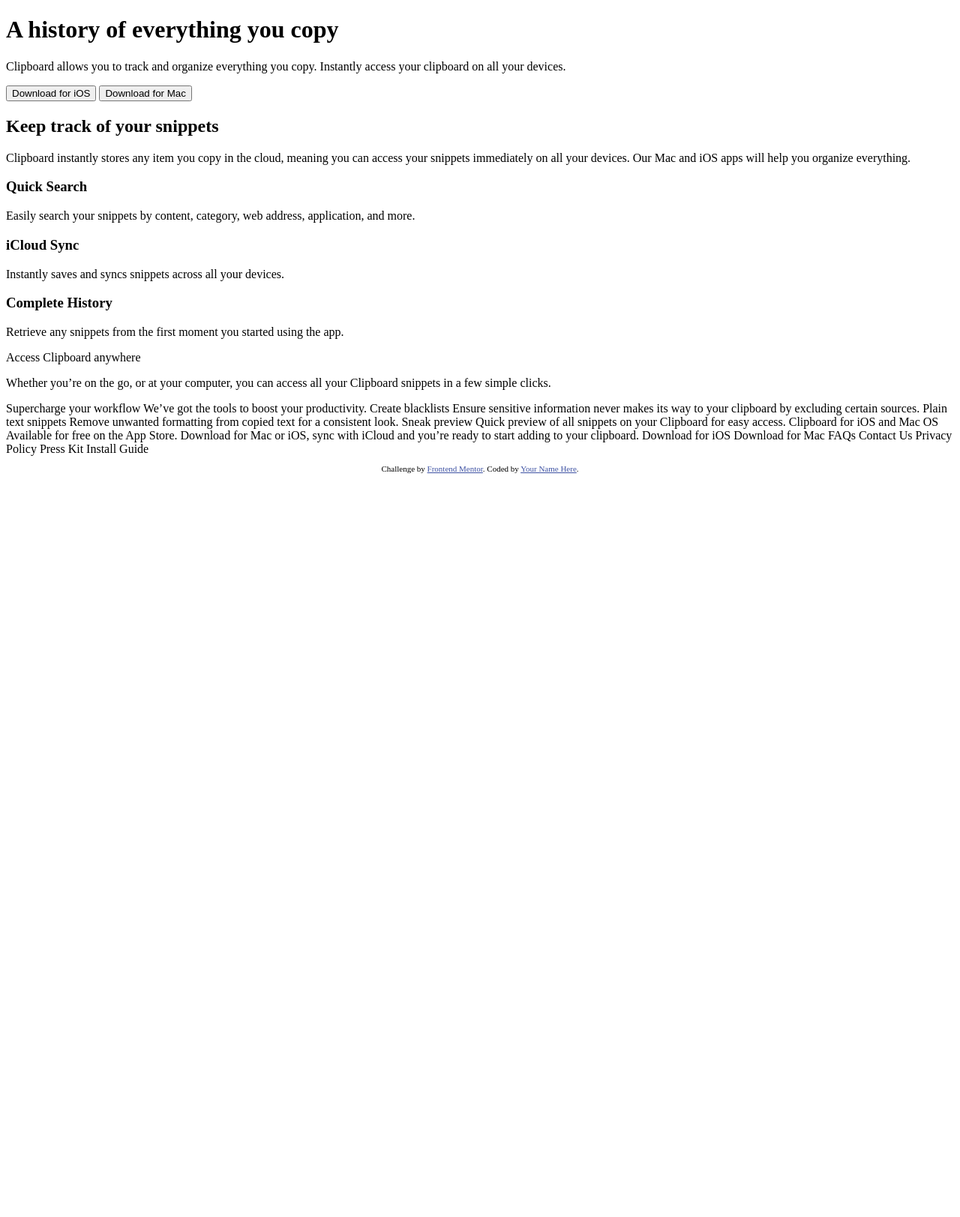
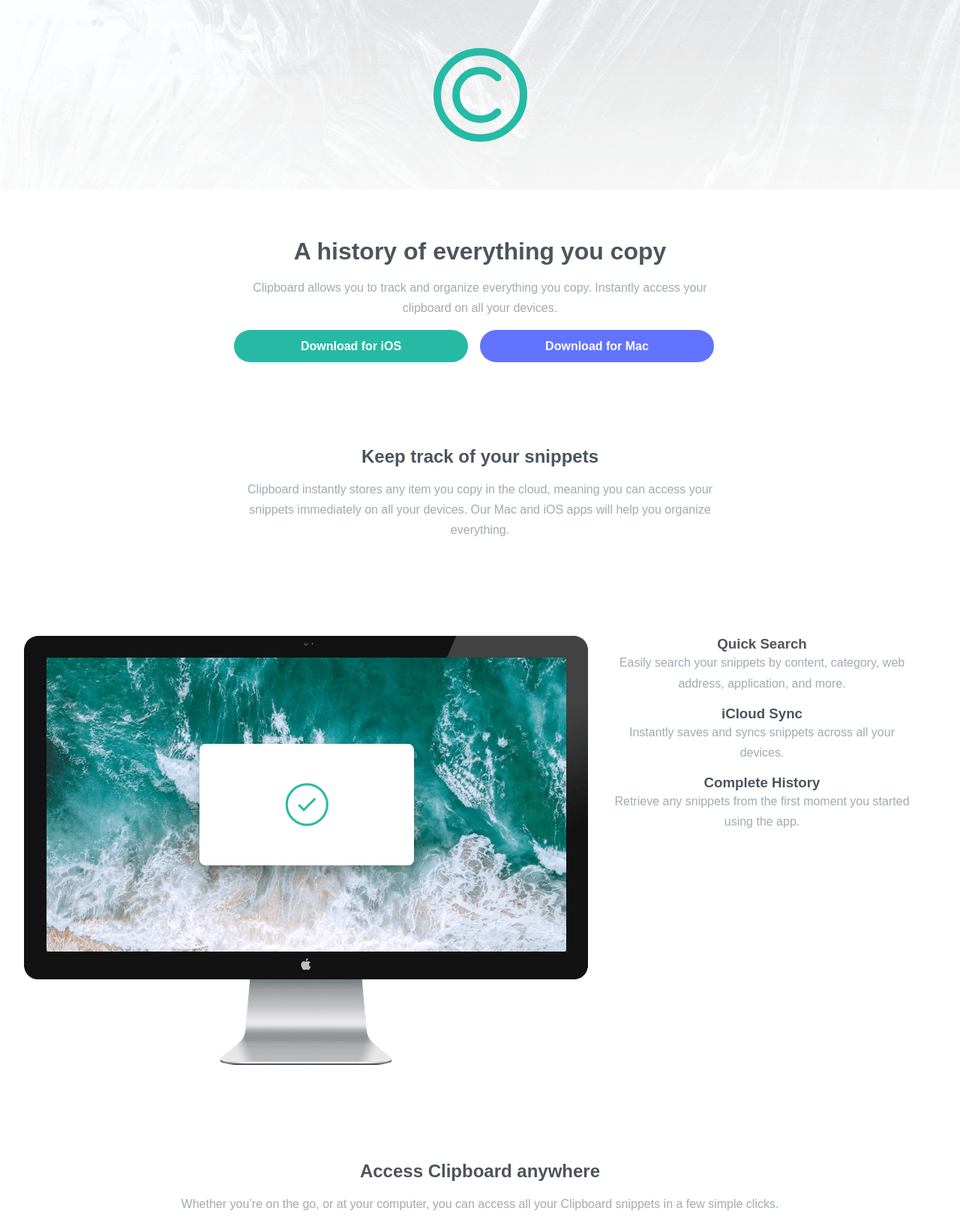
Before and after one commit to mariapaulav/FrontendMentor, a plain HTML site: page clipboard-landing-page-master/index.html in a window 1280 px wide. Shown: the top 1623 px of the page at 75% size. Before the commit the page ends 800 px from the top, so only its background shows below. Drawn offline with Linux system fonts and the light colour scheme; a web font is replaced by a local one.

Commit message:
Clipboard landing page

```diff
--- a/clipboard-landing-page-master/index.html
+++ b/clipboard-landing-page-master/index.html
@@ -3,89 +3,129 @@
 <head>
   <meta charset="UTF-8">
   <meta name="viewport" content="width=device-width, initial-scale=1.0"> <!-- displays site properly based on user's device -->
-
   <link rel="icon" type="image/png" sizes="32x32" href="./images/favicon-32x32.png">
-
+  <link rel="stylesheet" href="./styles.css">
+<link rel="preconnect" href="https://fonts.googleapis.com">
+<link rel="preconnect" href="https://fonts.gstatic.com" crossorigin>
+<link href="https://fonts.googleapis.com/css2?family=Bai+Jamjuree:wght@400;600&display=swap" rel="stylesheet">
   <title>Frontend Mentor | Clipboard landing page</title>
-
-  <!-- Feel free to remove these styles or customise in your own stylesheet 👍 -->
-  <style>
-    .attribution { font-size: 11px; text-align: center; }
-    .attribution a { color: hsl(228, 45%, 44%); }
-  </style>
 </head>
 <body>
-
+  <header class="header">
+    <img src="./images/logo.svg" alt="logo">
+  </header>
+  <div class="container flow-content l-space container1">
     <h1>A history of everything you copy</h1>
-
     <p>Clipboard allows you to track and organize everything you
         copy. Instantly access your clipboard on all your devices.</p>
+    <div class="split">
+      <button>Download for iOS</button>
+      <button class="blue-button">Download for Mac</button>
+    </div>
+  </div>
 
-  <button>Download for iOS</button>
-  <button>Download for Mac</button>
 
-  <h2>Keep track of your snippets</h2>
-
+  <div class="container flow-content xl-space">
+    <div class="container flow-content l-space container1">
+      <h2 class="l-space">Keep track of your snippets</h2>
       <p>
         Clipboard instantly stores any item you copy in the cloud,
         meaning you can access your snippets immediately on all your
         devices. Our Mac and iOS apps will help you organize everything.
       </p>
+    </div>
+    <div class="split l-space">
+      <img class="l-space" src="./images/image-computer.png" alt="">
+      <div class="flow-content l-space">
+        <div class="container container1">
+          <h3>Quick Search</h3>
+          <p>Easily search your snippets by content, category, web address, application, and more.</p>
+        </div>
+        <div class="container container1">
+          <H3>iCloud Sync</H3>
+          <p>Instantly saves and syncs snippets across all your devices.</p>
+        </div>
+        <div class="container container1">
+          <h3>Complete History</h3>
+          <p>Retrieve any snippets from the first moment you started using the app.</p>
+        </div>
+      </div>
+    </div>
+  </div>
 
-  <h3>Quick Search</h3>
-
-  <p>Easily search your snippets by content, category, web address, application, and more.</p>
-
-  <H3>iCloud Sync</H3>
-
-  <p>Instantly saves and syncs snippets across all your devices.</p>
-
-  <h3>Complete History</h3>
-
-  <p>Retrieve any snippets from the first moment you started using the app.</p>
-
-  Access Clipboard anywhere
-
+  <div class="container flow-content xl-space">
+    <div class="container flow-content l-space container11">
+      <h2>Access Clipboard anywhere</h2>
       <p>
         Whether you’re on the go, or at your computer, you can access all your Clipboard
         snippets in a few simple clicks.
       </p>
+    </div>
+    <img src="./images/image-devices.png" alt="">
+  </div>
 
-  Supercharge your workflow
+  <div class="container flow-content xl-space">
+      <h2>Supercharge your workflow</h2>
+      <p>We’ve got the tools to boost your productivity.</p>
+    <div class="split">
+      <div class="flow-content center-items">
+        <img class="tools" src="./images/icon-blacklist.svg" alt="">
+        <h3>Create blacklists</h3>
+        <p>Ensure sensitive information never makes its way to your clipboard by excluding certain sources.</p>
+      </div>
+      <div class="flow-content center-items">
+        <img class="tools" src="./images/icon-text.svg" alt="">
+        <h3>Plain text snippets</h3>
+        <p>Remove unwanted formatting from copied text for a consistent look.</p>
+      </div>
+      <div class="flow-content center-items">
+        <img class="tools" src="./images/icon-preview.svg" alt="">
+        <h3>Sneak preview</h3>
+        <p>Quick preview of all snippets on your Clipboard for easy access.</p>
+      </div>
+    </div>
+  </div>
 
-  We’ve got the tools to boost your productivity.
+  <div class="flow-content center-items xl-space">
+    <ul class="split">
+      <li><img class="logos" src="./images/logo-google.png" alt=""></li>
+      <li><img class="logos" src="./images/logo-ibm.png" alt=""></li>
+      <li><img class="logos" src="./images/logo-microsoft.png" alt=""></li>
+      <li><img class="logos" src="./images/logo-hp.png" alt=""></li>
+      <li><img class="logos" src="./images/logo-vector-graphics.png" alt=""></li>
+    </ul>
+  </div>
 
-  Create blacklists
 
-  Ensure sensitive information never makes its way to your clipboard by excluding certain sources.
-
-  Plain text snippets
-
-  Remove unwanted formatting from copied text for a consistent look.
-
-  Sneak preview
-
-  Quick preview of all snippets on your Clipboard for easy access.
-
-  Clipboard for iOS and Mac OS
-
+  <div class="container flow-content xl-space">
+    <div class="container container1">
+      <h2>Clipboard for iOS and Mac OS</h2>
+      <p>
         Available for free on the App Store. Download for Mac or iOS, sync with iCloud
         and you’re ready to start adding to your clipboard.
+      </p>
+    </div>
+    <div class="split container container1">
+      <button>Download for iOS</button>
+      <button class="blue-button">Download for Mac</button>
+    </div>
+  </div>
 
-  Download for iOS
-  Download for Mac
-
-  FAQs
-  Contact Us
-  Privacy Policy
-  Press Kit
-  Install Guide
-
-  <footer>
-    <p class="attribution">
-      Challenge by <a href="https://www.frontendmentor.io?ref=challenge" target="_blank">Frontend Mentor</a>.
-      Coded by <a href="#">Your Name Here</a>.
-    </p>
+  <footer class="container footer split">
+    <div><img src="./images/logo.svg" alt=""></div>
+    <ul class="flow-content">
+      <li><a href="#">FAQs</a></li>
+      <li><a href="#">Contact Us</a></li>
+      <li><a href="#">Privacy Policy</a></li>
+      <li><a href="#">Press Kit</a></li>
+      <li><a href="#">Install Guide</a></li>
+    </ul>
+    <ul class="social">
+      <li><a href="#"><img src="./images/icon-facebook.svg" alt=""></a></li>
+      <li><a href="#"><img src="./images/icon-twitter.svg" alt=""></a></li>
+      <li><a href="#"><img src="./images/icon-instagram.svg" alt=""></a></li>
+    </ul>
   </footer>
+  </div>
 </body>
 </html>
--- /dev/null
+++ b/clipboard-landing-page-master/styles.css
@@ -0,0 +1,196 @@
+:root {
+  --clr-primary-strong-cyan: hsl(171, 66%, 44%);
+  --clr-primary-light-blue: hsl(233, 100%, 69%);
+  --clr-neutral-dark-grayish-blue: hsl(210, 10%, 33%);
+  --clr-neutral-grayish-blue: hsl(201, 11%, 66%);
+
+  --fw-400: 400;
+  --fw-700: 600;
+}
+
+/* reset */
+*,
+*::before,
+*::after {
+  box-sizing: border-box;
+}
+
+h1,
+.h1,
+h2,
+.h2,
+h3,
+.h3,
+h4,
+.h4 {
+  line-height: 1.5.rem;
+}
+
+body,
+h1,
+h2,
+h3,
+p,
+dl,
+dd,
+figure {
+  margin: 0;
+  font-family: "Bai Jamjuree", sans-serif;
+  text-align: center;
+}
+
+h1,
+h2,
+h3 {
+  color: var(--clr-neutral-dark-grayish-blue);
+}
+
+p {
+  color: var(--clr-neutral-grayish-blue);
+  line-height: 1.7rem;
+}
+
+input,
+button,
+textarea,
+select,
+a {
+  font: inherit;
+}
+
+ul,
+ol {
+  list-style: none;
+  padding: 0;
+  flex-basis: 0;
+}
+
+img {
+  max-width: 100%;
+  height: auto;
+}
+
+button {
+  color: white;
+  border: 1px solid transparent;
+  border-radius: 1.5rem;
+  padding: 0.7rem;
+  background-color: var(--clr-primary-strong-cyan);
+  width: 100%;
+  font-weight: bold;
+}
+
+a {
+  color: var(--clr-neutral-grayish-blue);
+  text-decoration: none;
+}
+
+.header {
+  background: url("./images/bg-header-mobile.png");
+  background-repeat: no-repeat;
+  background-size: cover;
+  padding: 4rem;
+  display: flex;
+  justify-content: center;
+  align-items: center;
+}
+
+.container {
+  padding: 0 2em;
+  margin: 0 auto;
+}
+
+.footer {
+  background-color: hsl(204, 0%, 95%);
+  display: flex;
+  flex-direction: column;
+  justify-content: center;
+  align-items: center;
+  padding: 3rem;
+  margin-top: 8rem;
+}
+
+.footer img {
+  width: 3rem;
+}
+
+.flow-content > * + * {
+  margin-top: 1rem;
+}
+
+.xl-space {
+  margin-top: 7rem;
+  margin-bottom: 2rem;
+}
+
+.l-space {
+  margin-top: 4rem;
+  margin-bottom: 1rem;
+}
+
+.blue-button {
+  background-color: var(--clr-primary-light-blue);
+}
+
+.center-items {
+  display: flex;
+  flex-direction: column;
+  justify-content: center;
+  align-items: center;
+}
+
+.center-items .tools {
+  width: 3rem;
+  margin-top: 2.5rem;
+  margin-bottom: 1rem;
+}
+
+.center-items .logos {
+  width: 7rem;
+  margin-top: 3rem;
+  margin-bottom: 1rem;
+}
+
+.split {
+  display: flex;
+  flex-direction: column;
+}
+
+.social {
+  display: flex;
+  width: 100%;
+  justify-content: space-around;
+}
+
+.social img {
+  width: 1.5rem;
+}
+
+@media (min-width: 49rem) {
+  .header {
+    background: url("./images/bg-header-desktop.png");
+  }
+
+  .split {
+    display: flex;
+    flex-direction: row;
+    justify-content: space-around;
+    width: 100%;
+  }
+
+  .split > * {
+    flex-basis: 100%;
+  }
+
+  .footer img {
+    width: 3rem;
+  }
+
+  .container1 {
+    max-width: 45rem;
+  }
+
+  button {
+    margin-right: 1rem;
+  }
+}
```
Lines whose indentation alone changed are shown as unchanged.
